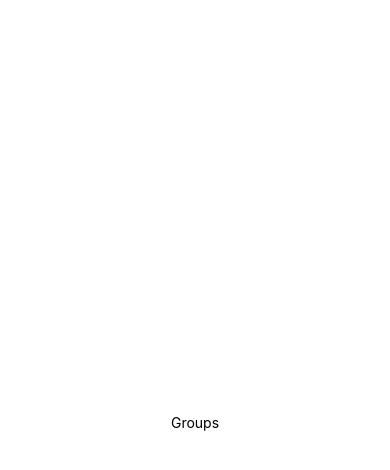
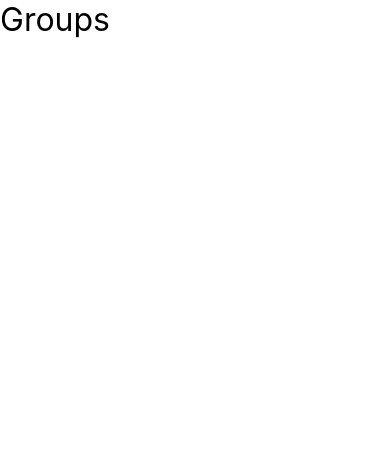
Before and after one commit to AndersonNascimentoAFSN/IgniteTeams-New, a React Native app: screen / in a window 390 px wide. Shown: the top 470 px of the page. Built offline with nearby package versions, Linux system fonts and the light colour scheme.

Commit message:
create theme styled-components

```diff
--- a/App.tsx
+++ b/App.tsx
@@ -1,7 +1,12 @@
+import { ThemeProvider } from 'styled-components'
+
 import { Groups } from '@screens/Groups';
+import theme from '@theme/index';
 
 export default function App() {
   return (
-    <Groups />
+    <ThemeProvider theme={theme}>
+      <Groups />
+    </ThemeProvider>
   );
 }
--- a/src/screens/Groups/index.tsx
+++ b/src/screens/Groups/index.tsx
@@ -1,18 +1,9 @@
-import { StyleSheet, Text, View } from 'react-native';
+import { Container, Title } from './styles';
 
 export function Groups() {
   return (
-    <View style={styles.container}>
-      <Text>Groups</Text>
-    </View>
+    <Container>
+      <Title>Groups</Title>
+    </Container>
   );
 }
-
-const styles = StyleSheet.create({
-  container: {
-    flex: 1,
-    backgroundColor: '#fff',
-    alignItems: 'center',
-    justifyContent: 'center',
-  },
-});
--- /dev/null
+++ b/src/screens/Groups/styles.ts
@@ -0,0 +1,13 @@
+import styled from "styled-components/native";
+
+export const Container = styled.View`
+  flex: 1;
+  background-color: "black";
+  align-items: "center";
+  justify-content: "center";
+`;
+
+export const Title = styled.Text`
+  color: "#fff";
+  font-size: 32px;
+`;
--- /dev/null
+++ b/src/theme/index.ts
@@ -0,0 +1,29 @@
+export default {
+  COLORS: {
+    WHITE: '#FFFFFF',
+
+    GREEN_700: '#00875F',
+    GREEN_500: '#00B37E',
+
+    RED: '#F75A68',
+    RED_DARK: '#AA2834',
+
+    GRAY_700: '#121214',
+    GRAY_600: '#202024',
+    GRAY_500: '#29292E',
+    GRAY_400: '#323238',
+    GRAY_300: '#7C7C8A',
+    GRAY_200: '#C4C4CC',
+    GRAY_100: '#E1E1E6'
+  },
+  FONT_FAMILY: {
+    REGULAR: 'Roboto_400Regular',
+    BOLD: 'Roboto_700Bold'
+  },
+  FONT_SIZE: {
+    SM: 14,
+    MD: 16,
+    LG: 18,
+    XL: 24
+  }
+};
```
